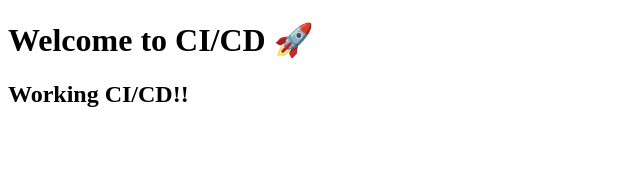
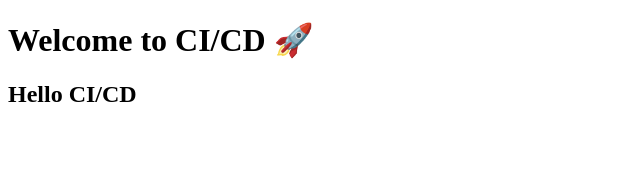
Before and after one commit to saurabhgusain09/first-demo-actions, a React (Create React App) app: page / in a window 1280 px wide. Shown: the top 171 px of the page, without its empty margins (0-640 px from the left). Built offline with nearby package versions, Linux system fonts and the light colour scheme.

Commit message:
edit againn

```diff
--- a/src/App.js
+++ b/src/App.js
@@ -2,7 +2,7 @@ function App() {
   return (
     <div>
       <h1>Welcome to CI/CD 🚀</h1>
-      <h2>Working CI/CD!!</h2>
+      <h2>Hello CI/CD</h2>
     </div>
   );
 }
```
